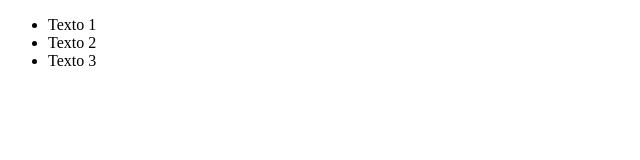
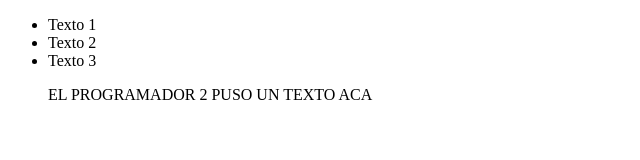
Before and after one commit to LeoCardenas123/CLASE-12-GITHUB-, a plain HTML site: page index.html in a window 1280 px wide. Shown: the whole page, without its empty margins (0-640 px from the left). Drawn offline with Linux system fonts and the light colour scheme.

Commit message:
el programador 2 estuvo aqui

```diff
--- a/index.html
+++ b/index.html
@@ -10,6 +10,7 @@
         <li>Texto 1</li>
         <li>Texto 2</li>
         <li>Texto 3</li>
+        <p>EL PROGRAMADOR 2 PUSO UN TEXTO ACA</p>
     </ul>
 </body>
 </html>
```
